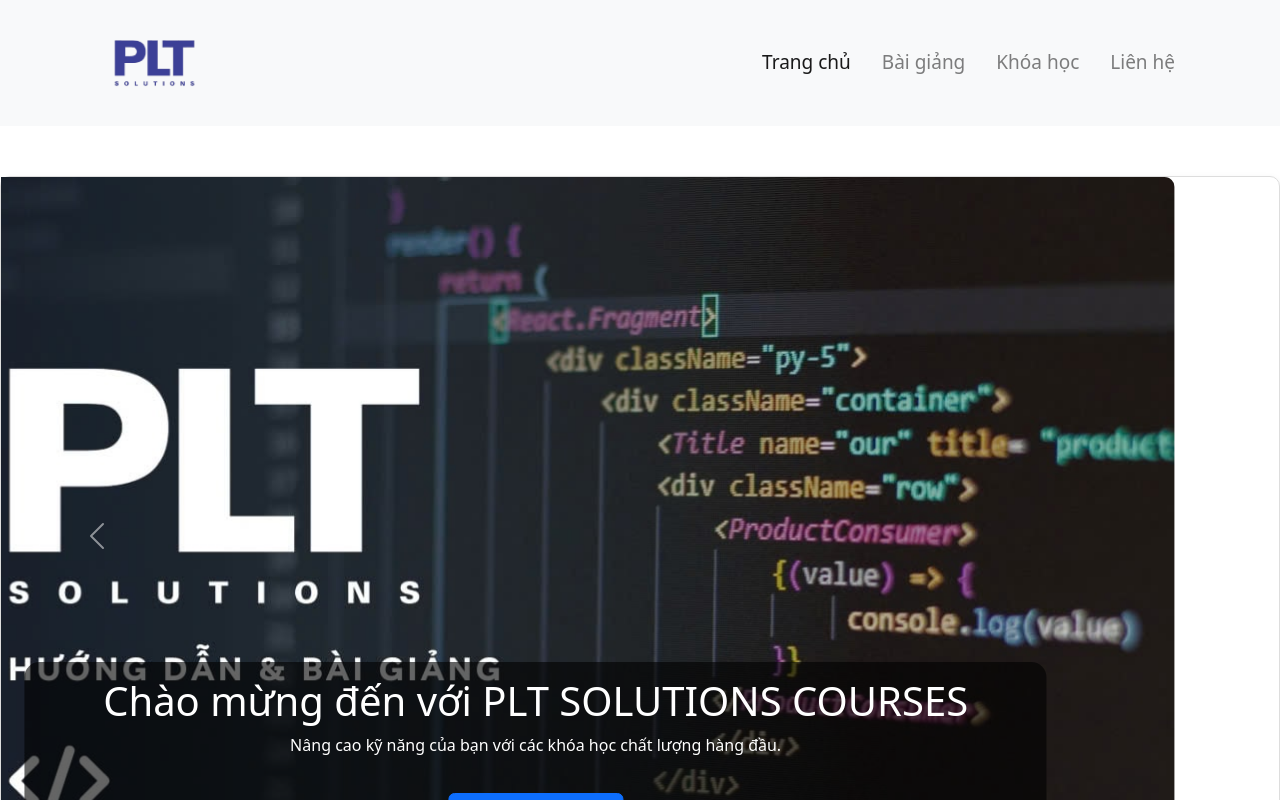
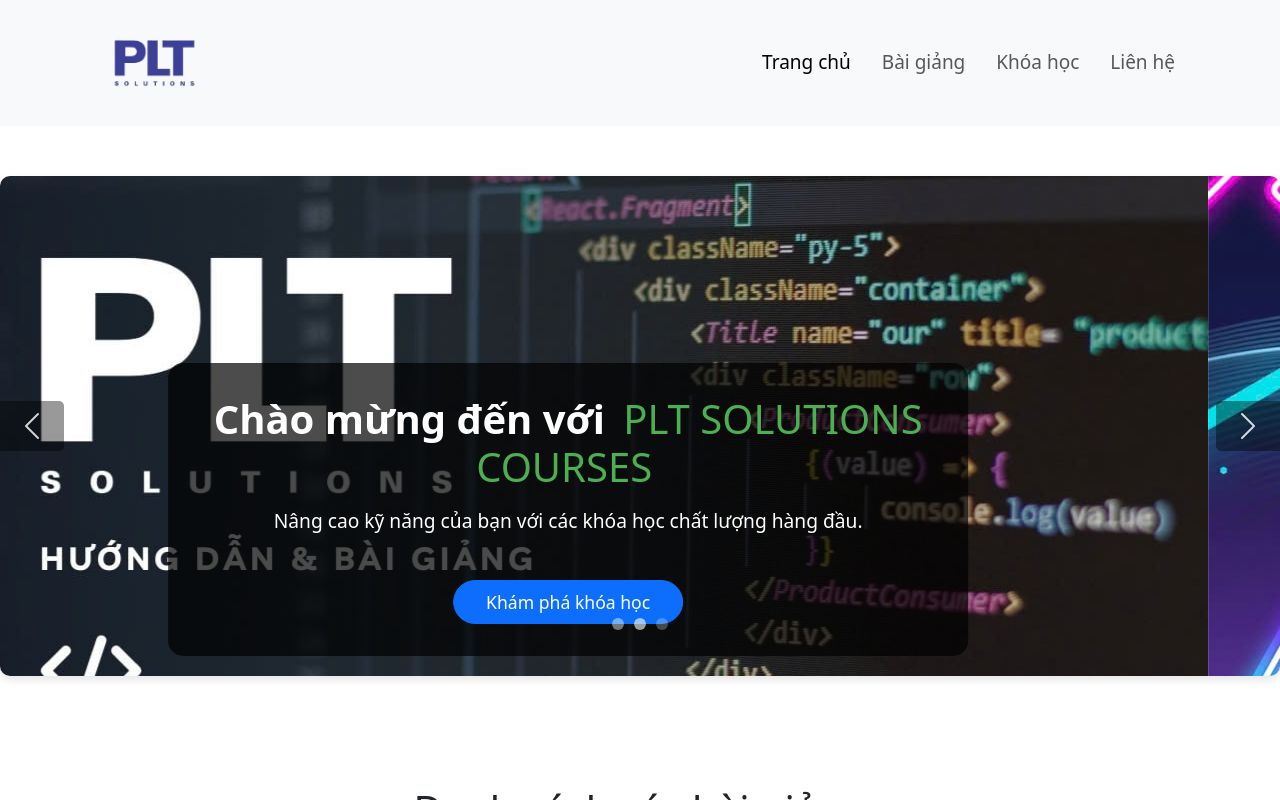
Before and after one commit to minhtriet17/Intern_Project, a Vue app in the folder vue-project/: page / in a window 1280 px wide. Shown: the top 800 px of the page. Built offline with nearby package versions, Linux system fonts and the light colour scheme; no server answers.

Commit message:
Refactor HomePage and UserHome components; enhance carousel functionality and styling, update navigation links, and improve responsive design.

```diff
--- a/vue-project/index.html
+++ b/vue-project/index.html
@@ -4,19 +4,16 @@
     <meta charset="UTF-8">
     <link rel="icon" href="/src/assets/logo_plt.png">
     <meta name="viewport" content="width=device-width, initial-scale=1.0">
-    <link rel="stylesheet" href="https://cdn.jsdelivr.net/npm/bootstrap@5.3.0/dist/css/bootstrap.min.css">
+    <!-- Single Bootstrap 5.3.0 CSS -->
+    <link href="https://cdn.jsdelivr.net/npm/bootstrap@5.3.0/dist/css/bootstrap.min.css" rel="stylesheet">
+    <!-- Font Awesome -->
     <link rel="stylesheet" href="https://cdnjs.cloudflare.com/ajax/libs/font-awesome/6.4.2/css/all.min.css">
-    <link rel="stylesheet" href="https://stackpath.bootstrapcdn.com/bootstrap/4.5.2/css/bootstrap.min.css">
-    <link rel="stylesheet" href="https://cdn.jsdelivr.net/npm/bootstrap@5.3.0/dist/css/bootstrap.min.css">
     <title>PLT Solutions</title>
   </head>
   <body>
     <div id="app"></div>
     <script type="module" src="/src/main.js"></script>
-    <script src="https://code.jquery.com/jquery-3.5.1.slim.min.js"></script>
-    <script src="https://code.jquery.com/jquery-3.6.0.min.js"></script>
-    <script src="https://cdn.jsdelivr.net/npm/@popperjs/core@2.9.2/dist/umd/popper.min.js"></script>
-    <script src="https://stackpath.bootstrapcdn.com/bootstrap/4.5.2/js/bootstrap.min.js"></script>
-    <script src="https://stackpath.bootstrapcdn.com/bootstrap/5.1.3/js/bootstrap.bundle.min.js"></script>
+    <!-- Bootstrap Bundle includes Popper -->
+    <script src="https://cdn.jsdelivr.net/npm/bootstrap@5.3.0/dist/js/bootstrap.bundle.min.js"></script>
   </body>
 </html>
--- a/vue-project/src/views/User/HomePage.vue
+++ b/vue-project/src/views/User/HomePage.vue
@@ -30,7 +30,8 @@
 
       <div class="homepage">
             <!-- Banner Chào Mừng -->
-            <div id="carouselExampleIndicators" class="carousel slide" data-bs-ride="carousel">
+            <div class="carousel-container">
+              <div id="carouselExampleIndicators" class="carousel slide" data-bs-ride="carousel" data-bs-interval="5000">
                 <div class="carousel-indicators">
                   <button type="button" data-bs-target="#carouselExampleIndicators" data-bs-slide-to="0" class="active" aria-current="true" aria-label="Slide 1"></button>
                   <button type="button" data-bs-target="#carouselExampleIndicators" data-bs-slide-to="1" aria-label="Slide 2"></button>
@@ -38,23 +39,28 @@
                 </div>
                 <div class="carousel-inner">
                   <div class="carousel-item active">
-                  <img src="/src/assets/anh1.jpg" class="d-block w-100" alt="...">
-                  <div class="carousel-caption d-none d-md-block">
+                    <img src="/src/assets/anh1.jpg" class="d-block w-100 carousel-image" alt="Welcome Image">
+                    <div class="carousel-caption">
                       <h1>Chào mừng đến với <span class="highlight">PLT SOLUTIONS COURSES</span></h1>
                       <p>Nâng cao kỹ năng của bạn với các khóa học chất lượng hàng đầu.</p>
-                    <router-link to="/course" class="btn btn-primary">Khám phá khóa học</router-link>
+                      <router-link to="/courselist" class="btn btn-primary">Khám phá khóa học</router-link>
                     </div>
                   </div>
                   <div class="carousel-item">
-                  <img src="/src/assets/anh2.jpg" class="d-block w-100" alt="...">
-                  <div class="carousel-caption d-none d-md-block">
-                    <h1>Tìm hiểu thêm về<span class="highlight">PLT SOLUTIONS</span></h1>
+                    <img src="/src/assets/anh2.jpg" class="d-block w-100 carousel-image" alt="About Us Image">
+                    <div class="carousel-caption">
+                      <h1>Tìm hiểu thêm về <span class="highlight">PLT SOLUTIONS</span></h1>
                       <p>Nâng cao kỹ năng của bạn với các khóa học chất lượng hàng đầu.</p>
                       <router-link to="/landingpage" class="btn btn-primary">Khám phá ngay</router-link>
                     </div>
                   </div>
                   <div class="carousel-item">
-                  <img src="/src/assets/anh3.jpg" class="d-block w-100" alt="...">
+                    <img src="/src/assets/anh3.jpg" class="d-block w-100 carousel-image" alt="Feature Image">
+                    <div class="carousel-caption">
+                      <h1>Khám phá <span class="highlight">Các bài giảng</span></h1>
+                      <p>Học tập và phát triển cùng chúng tôi.</p>
+                      <router-link to="/course" class="btn btn-primary">Xem bài giảng</router-link>
+                    </div>
                   </div>
                 </div>
                 <button class="carousel-control-prev" type="button" data-bs-target="#carouselExampleIndicators" data-bs-slide="prev">
@@ -65,6 +71,7 @@
                   <span class="carousel-control-next-icon" aria-hidden="true"></span>
                   <span class="visually-hidden">Next</span>
                 </button>
+              </div>
             </div>
 
 
@@ -107,6 +114,10 @@
 </template>
 <script>
     import axios from 'axios'
+    import 'bootstrap/dist/css/bootstrap.min.css'
+    import 'bootstrap'
+    import { onMounted, nextTick } from 'vue'
+    import { Carousel } from 'bootstrap'
 
     export default {
         name: "HomePage",
@@ -115,6 +126,7 @@
                 lectures: [],
                 isLoading: true,
                 showAllLectures: false,
+                carousel: null
             };
         },
         computed: {
@@ -131,7 +143,18 @@
                 event.preventDefault(); // Ngăn chặn điều hướng mặc định
                 window.location.reload(); // Tải lại trang
             },
-
+            async initCarousel() {
+                await nextTick();
+                const carouselElement = document.getElementById('carouselExampleIndicators');
+                if (carouselElement) {
+                    this.carousel = new Carousel(carouselElement, {
+                        interval: 5000,
+                        wrap: true,
+                        touch: true,
+                        pause: 'hover'
+                    });
+                }
+            },
             getLectures() {
                 axios.get('http://localhost:8000/api/lectures')
                     .then(res => {
@@ -156,8 +179,15 @@
                 this.showAllLectures = !this.showAllLectures;
             }
         },
-        mounted() {
-            this.getLectures();
+        async mounted() {
+            await this.getLectures();
+            await this.initCarousel();
+        },
+        beforeUnmount() {
+            // Cleanup carousel when component is destroyed
+            if (this.carousel) {
+                this.carousel.dispose();
+            }
         }
     }
 </script>
@@ -281,63 +311,151 @@
   }
 }
 
+.carousel-container {
+  max-width: 1300px;
+  margin: 50px auto;
+  overflow: hidden;
+  border-radius: 10px;
+  box-shadow: 0 4px 8px rgba(0, 0, 0, 0.1);
+  position: relative;
+}
+
 .carousel {
-  max-width: 1300px; /* Adjust the width as needed */
-  margin: 50px auto; /* Center the carousel and add margin */
-  border: 1px solid #ddd; /* Optional: Add a border */
-  border-radius: 10px; /* Optional: Add rounded corners */
-  box-shadow: 0 4px 8px rgba(0, 0, 0, 0.1); /* Optional: Add a shadow */
+  position: relative;
+  width: 100%;
 }
+
 .carousel-item {
-  transition: transform 0.5s ease-in-out, opacity 0.5s ease-in-out;
+  transition: transform 0.6s ease-in-out !important;
 }
-.carousel-inner img {
-  border-radius: 10px; /* Optional: Add rounded corners to images */
+
+.carousel-control-prev,
+.carousel-control-next {
+  width: 5%;
+  opacity: 0.8;
+  background: rgba(0, 0, 0, 0.5);
+  border-radius: 0 5px 5px 0;
+  height: 50px;
+  top: 50%;
+  transform: translateY(-50%);
+}
+
+.carousel-control-next {
+  border-radius: 5px 0 0 5px;
+}
+
+.carousel-control-prev:hover,
+.carousel-control-next:hover {
+  opacity: 1;
+  background: rgba(0, 0, 0, 0.7);
+}
+
+.carousel-indicators {
+  bottom: 20px;
+}
+
+.carousel-indicators button {
+  width: 12px;
+  height: 12px;
+  border-radius: 50%;
+  margin: 0 5px;
+  background-color: rgba(255, 255, 255, 0.5);
+}
+
+.carousel-indicators button.active {
+  background-color: #fff;
 }
 
 .carousel-caption {
   position: absolute;
-  bottom: 50px; /* Adjust position from bottom */
+  bottom: 20px;
   left: 50%;
   transform: translateX(-50%);
-  background: rgba(0, 0, 0, 0.6); /* Semi-transparent background */
-  padding: 15px;
+  background: rgba(0, 0, 0, 0.7);
+  padding: 2rem;
+  color: white;
+  text-align: center;
   border-radius: 15px;
-  color: white; /* Text color */
-  text-align: center;
-  width: 80%; /* Adjust width */
-}
-
-@media (max-width: 768px) {
-  .carousel-caption {
-    bottom: 20px; /* Adjust position from bottom for smaller screens */
-    padding: 10px;
-    width: 90%; /* Adjust width for smaller screens */
+  width: 80%;
+  max-width: 800px;
 }
 
 .carousel-caption h1 {
-    font-size: 1.5rem; /* Adjust font size for smaller screens */
+  font-size: 2.5rem;
+  margin-bottom: 1rem;
+  font-weight: bold;
+}
+
+.carousel-caption .highlight {
+  color: #4CAF50;
+  margin: 0 0.5rem;
 }
 
 .carousel-caption p {
-    font-size: 0.9rem; /* Adjust font size for smaller screens */
+  font-size: 1.2rem;
+  margin-bottom: 1.5rem;
+}
+
+.carousel-caption .btn {
+  font-size: 1.1rem;
+  padding: 0.5rem 2rem;
+  border-radius: 25px;
+  transition: all 0.3s ease;
+}
+
+.carousel-caption .btn:hover {
+  transform: translateY(-2px);
+  box-shadow: 0 4px 8px rgba(0, 0, 0, 0.2);
+}
+
+/* Responsive adjustments */
+@media (max-width: 768px) {
+  .carousel-image {
+    height: 400px;
+  }
+
+  .carousel-caption {
+    padding: 1rem;
+  }
+
+  .carousel-caption h1 {
+    font-size: 1.8rem;
+  }
+
+  .carousel-caption p {
+    font-size: 1rem;
   }
 }
 
 @media (max-width: 480px) {
-  .carousel-caption {
-    bottom: 10px; /* Adjust position from bottom for very small screens */
-    padding: 8px;
-    width: 95%; /* Adjust width for very small screens */
+  .carousel-image {
+    height: 300px;
   }
 
   .carousel-caption h1 {
-    font-size: 1.2rem; /* Adjust font size for very small screens */
+    font-size: 1.4rem;
   }
 
   .carousel-caption p {
-    font-size: 0.8rem; /* Adjust font size for very small screens */
+    font-size: 0.9rem;
   }
+
+  .carousel-caption .btn {
+    font-size: 0.9rem;
+    padding: 0.4rem 1.5rem;
+  }
+}
+
+.carousel-inner {
+  position: relative;
+  width: 100%;
+  overflow: hidden;
+}
+
+.carousel-image {
+  height: 500px;
+  object-fit: cover;
+  width: 100%;
 }
 
 /* Footer Section */
```
Also changed, not shown: vue-project/src/views/User/UserHome.vue (+50 -34 lines). Lines whose indentation alone changed are shown as unchanged.
